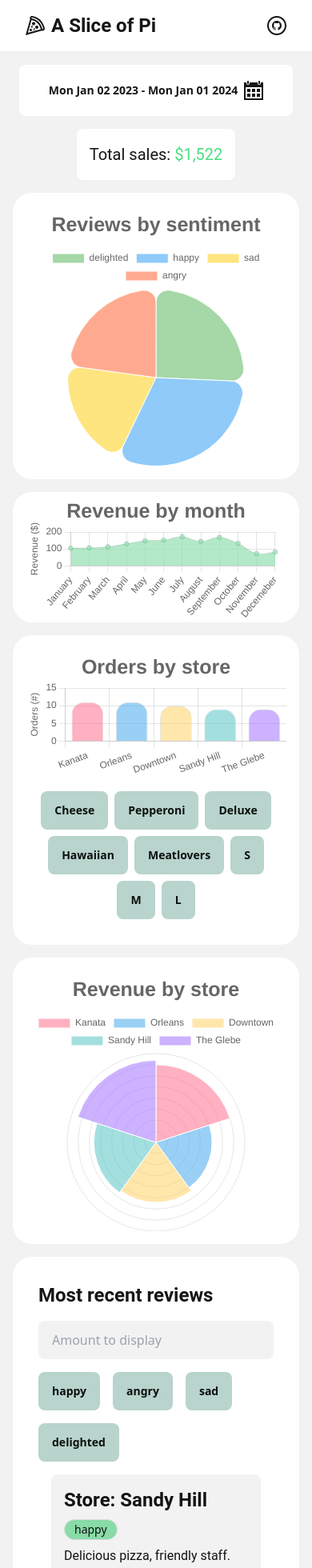
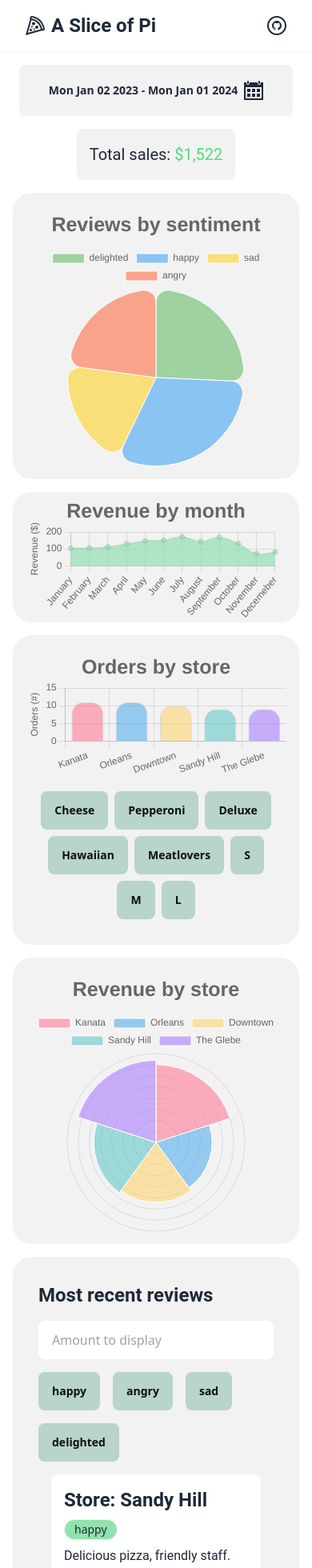
Before and after one commit to vasiltop/a-slice-of-pi, a React (Vite) app: page / in a window 390 px wide. Shown: the top 1960 px of the page at 80% size. Built offline with nearby package versions, Linux system fonts and the light colour scheme.

Commit message:
feat: update coloring for mobile

```diff
--- a/src/components/DateDropdown.tsx
+++ b/src/components/DateDropdown.tsx
@@ -22,7 +22,7 @@ export default function DateDropdown({
 	return (
 		<>
 			<details className="dropdown">
-				<summary className=" m-1 btn text-neutral-content rounded-lg h-8 min-h-0 bg-neutral btn-ghost">
+				<summary className=" m-1 btn text-base-content rounded-lg h-8 min-h-0 bg-base-200 btn-ghost">
 					{getDateString()}
 					<svg
 						xmlns="http://www.w3.org/2000/svg"
--- a/src/components/Navbar.tsx
+++ b/src/components/Navbar.tsx
@@ -1,6 +1,6 @@
 export default function Navbar() {
 	return (
-		<div className=" bg-neutral border-b-[1px] border-base-100 grid place-items-center">
+		<div className=" bg-base-100 border-b-[1px] border-base-200 grid place-items-center">
 			<div className="max-w-7xl w-full">
 				<div className="flex p-4 items-center gap-2 px-8">
 					<svg
@@ -13,7 +13,7 @@ export default function Navbar() {
 					>
 						<path d="M5.624 3.896c-.917-1.419-.036-3.774 2.084-3.895 1.001-.034 5.603.891 9.132 3.588 1.07.818 2.036 1.767 2.881 2.816 2.685 3.332 4.279 8.261 4.279 9.677 0 1.669-2.009 2.887-3.653 2.185l-20.347 5.733 5.624-20.104zm-2.737 17.212l16.145-4.547c-1.975-6.675-4.971-9.905-11.62-11.627l-4.525 16.174zm3.616-5.11c.83 0 1.502.674 1.502 1.501 0 .829-.672 1.501-1.502 1.501-.829 0-1.5-.672-1.5-1.501 0-.827.671-1.501 1.5-1.501m4.194-.972c.798.276 1.22 1.147.945 1.945-.276.798-1.148 1.22-1.945.945 0 0-.47-.166-.32-.599.149-.432.62-.268.62-.268.319.11.668-.059.778-.377.11-.32-.059-.668-.378-.78 0 0-.481-.127-.319-.594.147-.424.619-.272.619-.272m-3.04-12.094c7.157 1.773 11.111 5.485 13.315 13.068.211.726 1.276.356 1.111-.25-2.22-8.142-6.831-12.522-14.128-13.938-.641-.125-.941.961-.298 1.12m6.352 9.067c1.104 0 2 .897 2 2.001 0 1.105-.896 2-2 2-1.105 0-2.002-.895-2.002-2 0-1.104.897-2.001 2.002-2.001m-5.837 2.99c-.814-.192-1.32-1.009-1.128-1.822.193-.814 1.01-1.319 1.823-1.127 0 0 .48.116.377.558-.105.442-.584.327-.584.327-.327-.077-.653.125-.729.451-.078.325.124.652.449.729 0 0 .487.078.375.554-.103.433-.583.33-.583.33m1.834-7.581c1.104 0 2.001.897 2.001 2 0 1.104-.897 2-2.001 2-1.105 0-2.001-.896-2.001-2 0-1.103.896-2 2.001-2" />
 					</svg>
-					<p className=" text-2xl font-bold text-neutral-content flex-1">
+					<p className=" text-2xl font-bold text-base-content flex-1">
 						A Slice of Pi
 					</p>
 
--- a/src/components/RecentReviews.tsx
+++ b/src/components/RecentReviews.tsx
@@ -30,7 +30,7 @@ export default function RecentReviews() {
 	return (
 		<>
 			<div className="flex gap-4 items-center flex-wrap">
-				<h2 className="text-2xl font-bold text-neutral-content">
+				<h2 className="text-2xl font-bold text-base-content">
 					Most recent reviews
 				</h2>
 				<input
@@ -71,7 +71,7 @@ export default function RecentReviews() {
 							</h2>
 
 							<div
-								className={`badge text-primary-content p-3 ${
+								className={`badge text-base-content p-3 ${
 									emotionToColor[
 										review.sentiment as keyof typeof emotionToColor
 									]
--- a/src/pages/Home/Home.tsx
+++ b/src/pages/Home/Home.tsx
@@ -87,7 +87,7 @@ export default function Home() {
 				<div className=" max-w-7xl">
 					<div className="grid grid-cols-1 place-items-center m-4 gap-4 lg:grid-cols-5">
 						<div className="flex items-center gap-4 justify-center flex-wrap rounded-lg  lg:col-span-5">
-							<div className=" flex bg-neutral items-center rounded-lg p-4 gap-4 h-16 ">
+							<div className=" flex bg-base-200 items-center rounded-lg p-4 gap-4 h-16 ">
 								<DateDropdown
 									startDate={startDate}
 									endDate={endDate}
@@ -95,8 +95,8 @@ export default function Home() {
 								/>
 							</div>
 
-							<div className="bg-neutral h-16 p-4 rounded-lg flex flow-row relative place-items-center">
-								<p className=" text-neutral-content text-xl self-baseline translate-y-[.125rem]">
+							<div className="bg-base-200 h-16 p-4 rounded-lg flex flow-row relative place-items-center">
+								<p className=" text-base-content text-xl self-baseline translate-y-[.125rem]">
 									Total sales:
 									<span className=" text-green-400">
 										{' '}
@@ -107,7 +107,7 @@ export default function Home() {
 							</div>
 						</div>
 
-						<div className="w-full h-full bg-neutral rounded-3xl p-4 lg:col-span-2 grid place-items-center">
+						<div className="w-full h-full bg-base-200 rounded-3xl p-4 lg:col-span-2 grid place-items-center">
 							<Pie
 								options={{
 									plugins: {
@@ -132,7 +132,7 @@ export default function Home() {
 							></Pie>
 						</div>
 
-						<div className=" !w-full  bg-neutral rounded-3xl grid place-items-center lg:col-span-3 h-full px-4">
+						<div className=" !w-full  bg-base-200 rounded-3xl grid place-items-center lg:col-span-3 h-full px-4">
 							<Line
 								options={{
 									animations: {
@@ -181,7 +181,7 @@ export default function Home() {
 						</div>
 
 						<div className="w-full h-full lg:col-span-3">
-							<div className=" w-full h-full bg-neutral rounded-3xl p-4 grid place-items-center">
+							<div className=" w-full h-full bg-base-200 rounded-3xl p-4 grid place-items-center">
 								<Bar
 									options={{
 										scales: {
@@ -251,7 +251,7 @@ export default function Home() {
 							</div>
 						</div>
 
-						<div className="lg:col-span-2 bg-neutral w-full h-full rounded-3xl col-span-1 grid place-items-center p-4">
+						<div className="lg:col-span-2 bg-base-200 w-full h-full rounded-3xl col-span-1 grid place-items-center p-4">
 							<PolarArea
 								options={{
                   scales: {
@@ -284,7 +284,7 @@ export default function Home() {
 							></PolarArea>
 						</div>
 
-						<div className="lg:col-span-5 bg-neutral w-full  rounded-3xl col-span-1 p-8">
+						<div className="lg:col-span-5 bg-base-200 w-full  rounded-3xl col-span-1 p-8">
 							<RecentReviews />
 						</div>
 					</div>
--- a/tailwind.config.js
+++ b/tailwind.config.js
@@ -1,4 +1,7 @@
+import themes from "daisyui/src/theming/themes";
+
 /** @type {import('tailwindcss').Config} */
+
 export default {
 	content: ['./index.html', './src/**/*.{js,ts,jsx,tsx}'],
 	theme: {
@@ -9,14 +12,15 @@ export default {
 		themes: [
 			{
 				light: {
+          ...themes.light,
 					primary: '#b8d4cc',
 					secondary: '#48ab82',
 					accent: '#45aeba',
-					neutral: '#ffffff',
-					'base-100': '#f2f2f2',
+					neutral: '#f2f2f2',
+					'base-100': '#ffffff',
+          'neutral-content': 'black',
 				},
 			},
-
 		],
 	},
 };
```
